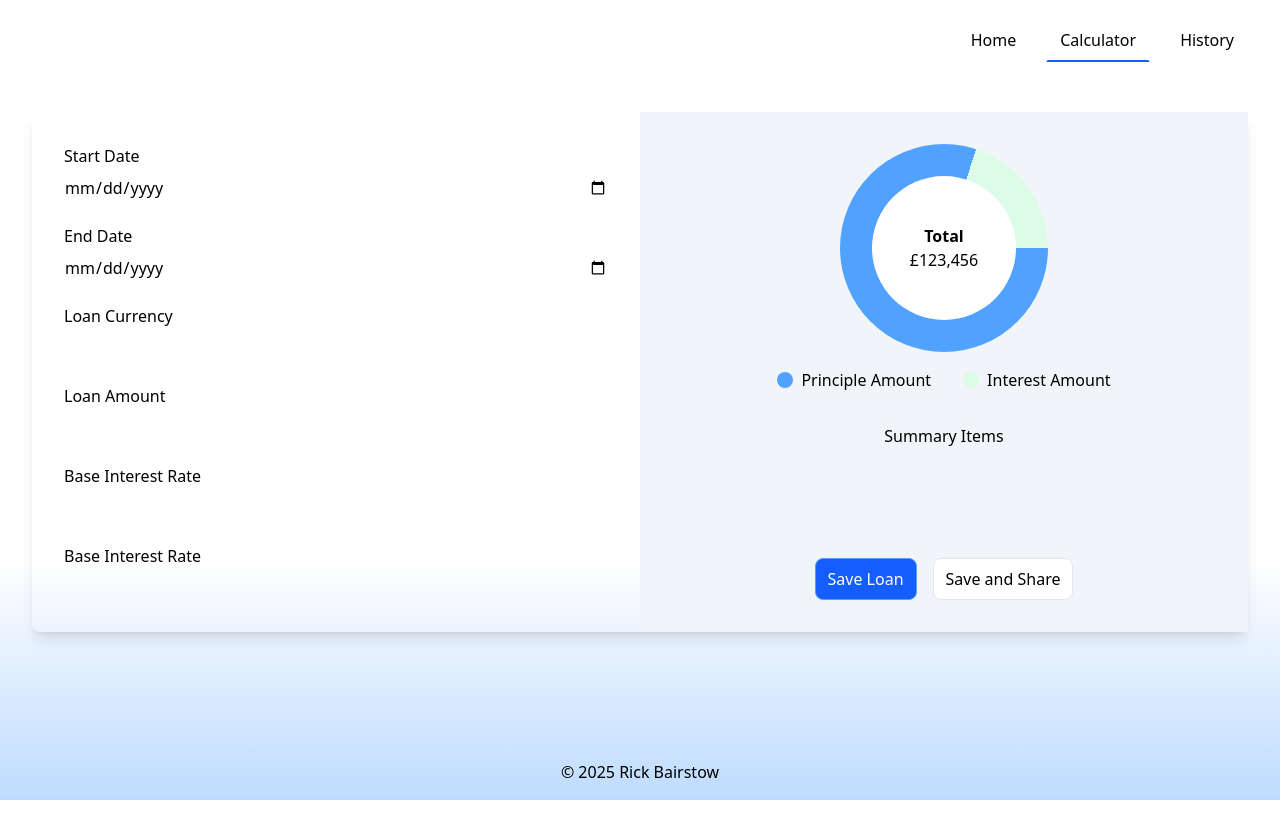
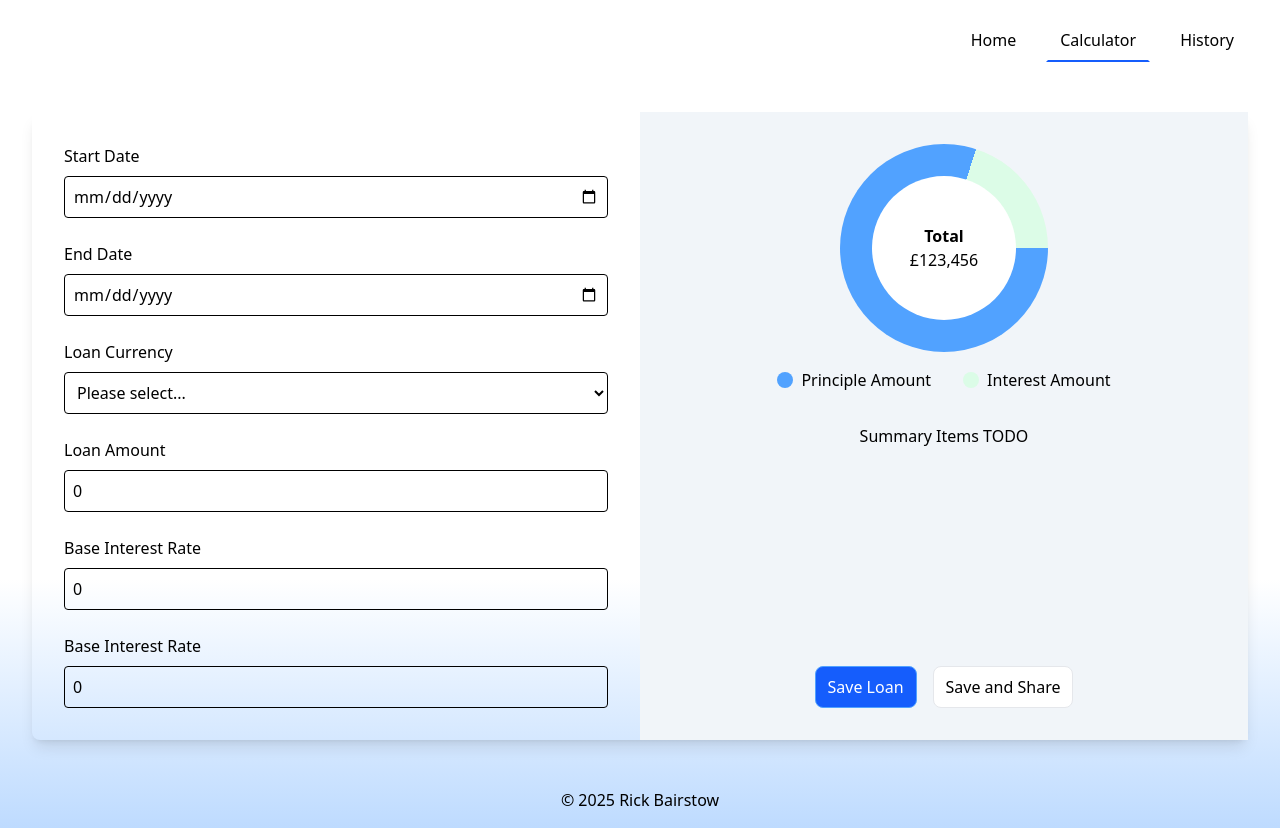
Before and after one commit to rickbairstow/loan_calc, a Vue app: page /calculator in a window 1280 px wide. Before the commit the page ends 800 px from the top, so only its background shows below. Built offline with nearby package versions, Linux system fonts and the light colour scheme; some icons are missing.

Commit message:
Add dedicated inputs

```diff
--- a/src/components/Calculator.vue
+++ b/src/components/Calculator.vue
@@ -14,6 +14,7 @@ import CalculatorInputs from "@Components/CalculatorInputs.vue";
 import CalculatorOutputs from "@Components/CalculatorOutputs.vue";
 
 const saveLoan = () => {
+  // validate inputs
   // collect inputs
   // save to state
   // Trigger save feedback
--- a/src/components/CalculatorInputs.vue
+++ b/src/components/CalculatorInputs.vue
@@ -4,37 +4,37 @@
       <Label for="start_date">
         Start Date
       </Label>
-      <input v-model="formData.startDate" id="start_date" type="date"/>
+      <InputDate v-model="formData.startDate" id="start_date"/>
     </div>
     <div class="flex flex-col gap-2">
       <Label for="end_date">
         End Date
       </Label>
-      <input v-model="formData.endDate" id="end_date" type="date"/>
+      <InputDate v-model="formData.endDate" id="end_date"/>
     </div>
     <div class="flex flex-col gap-2">
       <Label for="loan_currency">
         Loan Currency
       </Label>
-      <input v-model="formData.loanCurrency" id="loan_currency" type="number"/>
+      <InputSelect v-model="formData.loanCurrency" id="loan_currency" />
     </div>
     <div class="flex flex-col gap-2">
       <Label for="loan_amount">
         Loan Amount
       </Label>
-      <input v-model="formData.loanAmount" id="loan_amount" type="number"/>
+      <InputNumber v-model="formData.loanAmount" id="loan_amount"/>
     </div>
     <div class="flex flex-col gap-2">
       <Label for="base_interest_rate">
         Base Interest Rate
       </Label>
-      <input v-model="formData.baseInterestRate" id="base_interest_rate" type="number"/>
+      <InputNumber v-model="formData.baseInterestRate" id="base_interest_rate"/>
     </div>
     <div class="flex flex-col gap-2">
       <Label for="margin">
         Base Interest Rate
       </Label>
-      <input v-model="formData.margin" id="margin" type="number"/>
+      <InputNumber v-model="formData.margin" id="margin"/>
     </div>
   </div>
 </template>
@@ -42,14 +42,17 @@
 <script setup>
 import Label from "@Components/Label.vue";
 import { ref } from 'vue'
+import InputDate from "@Components/InputDate.vue";
+import InputNumber from "@Components/InputNumber.vue";
+import InputSelect from "@Components/InputSelect.vue";
 
 // todo populate below from route props if they exist!
 const formData = ref({
   startDate: '',
   endDate: '',
   loanCurrency: '',
-  loanAmount: '',
-  baseInterestRate: '',
-  margin: ''
+  loanAmount: 0,
+  baseInterestRate: 0,
+  margin: 0
 })
 </script>
--- a/src/components/CalculatorOutputs.vue
+++ b/src/components/CalculatorOutputs.vue
@@ -3,6 +3,7 @@
     <Chart :interest="100" :principle="80"/>
     <div class="flex-1">
       Summary Items
+      TODO
     </div>
     <div class="flex gap-4">
       <Button
--- /dev/null
+++ b/src/components/InputDate.vue
@@ -0,0 +1,25 @@
+<template>
+  <input
+      class="border p-2 rounded"
+      type="date"
+      :value="modelValue"
+      @input="onInput"
+  />
+</template>
+
+<script setup>
+import { defineProps, defineEmits } from 'vue';
+
+defineProps({
+  modelValue: {
+    default: '',
+    type: String
+  }
+});
+
+const emit = defineEmits(['update:modelValue']);
+
+const onInput = (event) => {
+  emit('update:modelValue', event.target.value);
+};
+</script>
--- /dev/null
+++ b/src/components/InputNumber.vue
@@ -0,0 +1,26 @@
+<template>
+  <input
+      class="border p-2 rounded"
+      type="number"
+      :value="modelValue"
+      @input="onInput"
+  />
+</template>
+
+<script setup>
+import { defineProps, defineEmits } from 'vue';
+
+defineProps({
+  modelValue: {
+    default: 0,
+    type: Number
+  }
+});
+
+const emit = defineEmits(['update:modelValue']);
+
+const onInput = (event) => {
+  const value = event.target.value;
+  emit('update:modelValue', value === '' ? null : parseFloat(value));
+};
+</script>
--- /dev/null
+++ b/src/components/InputSelect.vue
@@ -0,0 +1,31 @@
+<template>
+  <select
+      class="border p-2 rounded"
+      :value="modelValue"
+      @input="onInput"
+  >
+    <option disabled value="">
+      Please select...
+    </option>
+    <option value="1">
+      Option 1
+    </option>
+  </select>
+</template>
+
+<script setup>
+import { defineProps, defineEmits } from 'vue';
+
+defineProps({
+  modelValue: {
+    default: '',
+    type: String
+  }
+});
+
+const emit = defineEmits(['update:modelValue']);
+
+const onInput = (event) => {
+  emit('update:modelValue', event.target.value);
+};
+</script>
```
